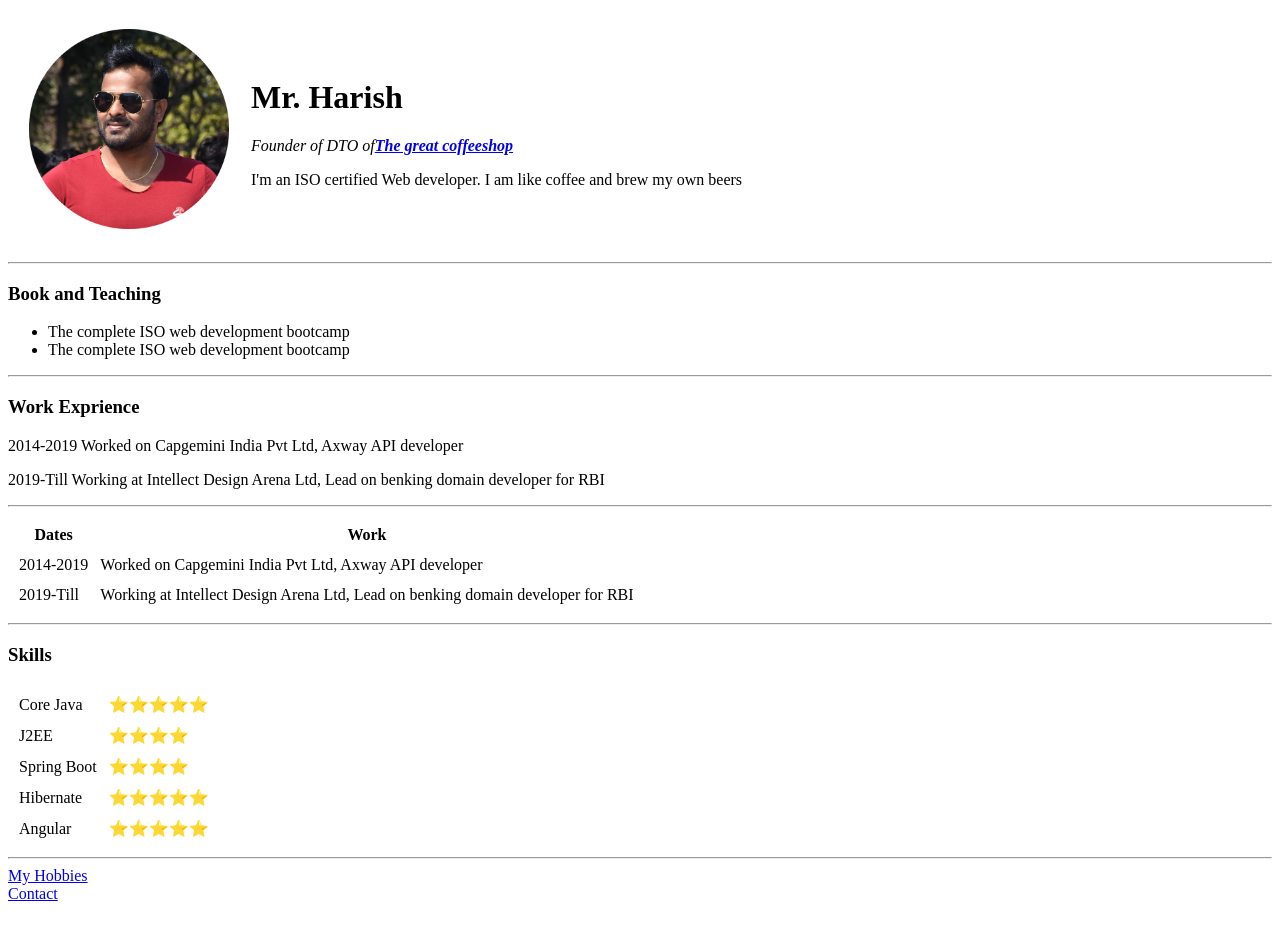
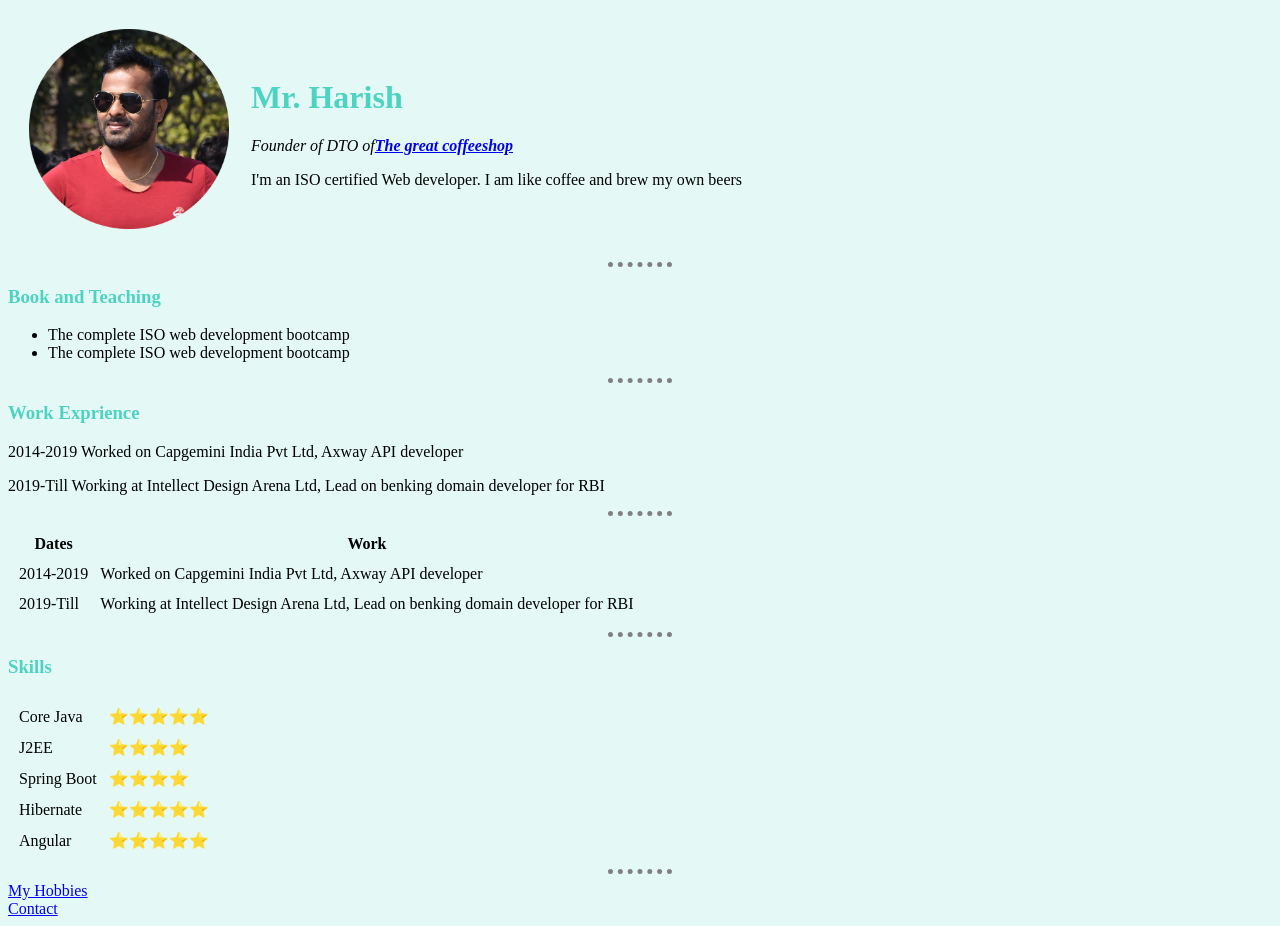
Before and after one commit to bhmeb/HTML-Project, a plain HTML site: page index.html in a window 1280 px wide. Drawn offline with Linux system fonts and the light colour scheme.

Commit message:
updated second
Second updated  on time 04042020

```diff
--- /dev/null
+++ b/css/styles.css
@@ -0,0 +1,19 @@
+body{
+  background-color:#e4f9f5;
+}
+
+h1{
+ color: #4cd3c2;
+}
+
+h3{
+  color: #4cd3c2;
+}
+
+hr{
+  border-style: none;
+  border-top-style: dotted;
+  border-color: grey;
+  border-width: 5px;
+  width: 5%;
+}
--- a/index.html
+++ b/index.html
@@ -3,6 +3,11 @@
   <head>
     <meta charset="utf-8">
     <title>HTML Personal sites</title>
+
+    <!--External CSS-->
+    <link rel="stylesheet" href="css/styles.css">
+
+
   </head>
   <body>
     <table cellspacing="20">
```
Also changed, not shown: contact-me.html (+3 -0 lines), hobbies.html (+11 -0 lines).
